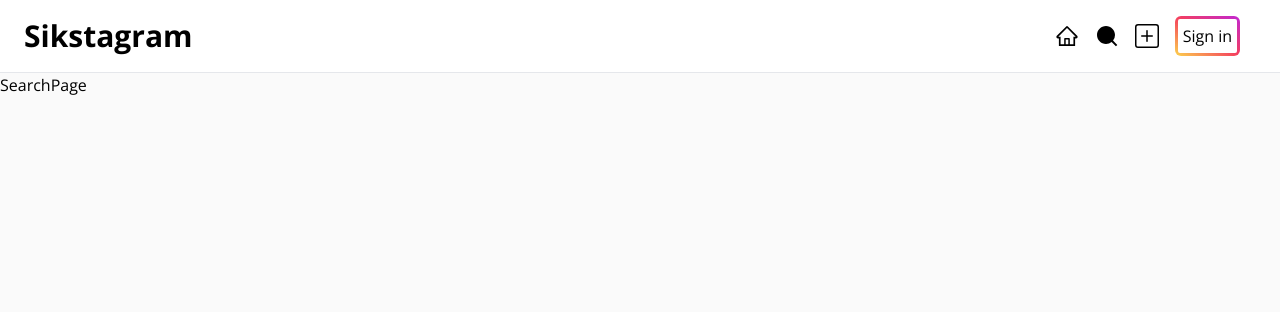
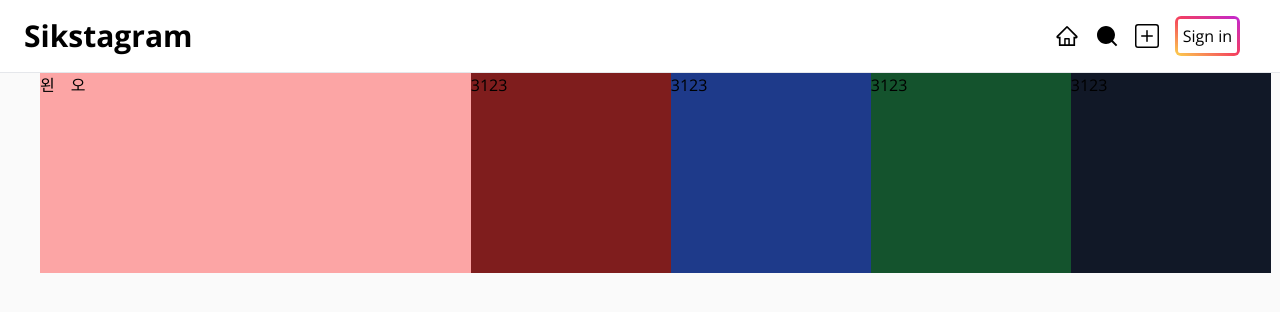
Before and after one commit to M-Sik/sikstagram, a Next.js app: page /search in a window 1280 px wide. Shown: the top 312 px of the page. Built offline with nearby package versions, Linux system fonts and the light colour scheme; no server answers.

Commit message:
[feat] slider 구현

```diff
--- a/src/app/search/page.tsx
+++ b/src/app/search/page.tsx
@@ -1,5 +1,43 @@
+import CarouselCard from '@/components/cards/CarouselCard';
+
+import MultiCarousel from '@/components/carousels/MultiCarousel';
 import React from 'react';
 
 export default function SearchPage() {
-  return <div>SearchPage</div>;
+  const cardList = [
+    {
+      text: '3123',
+      color: 'bg-red-900',
+    },
+    {
+      text: '3123',
+      color: 'bg-blue-900',
+    },
+    {
+      text: '3123',
+      color: 'bg-green-900',
+    },
+    {
+      text: '3123',
+      color: 'bg-gray-900',
+    },
+    {
+      text: '3123',
+      color: 'bg-white',
+    },
+    {
+      text: '3123',
+      color: 'bg-yellow-900',
+    },
+  ];
+  return (
+    <section className="w-full flex flex-col md:flex-row max-w-[1200px] mx-auto bg-red-300">
+      <MultiCarousel>
+        {cardList.length > 0 &&
+          cardList.map((card, index) => (
+            <CarouselCard key={index} text={card.text} color={card.color} />
+          ))}
+      </MultiCarousel>
+    </section>
+  );
 }
--- a/src/components/bars/SideBar.tsx
+++ b/src/components/bars/SideBar.tsx
@@ -8,7 +8,7 @@ interface IProps {
 
 export default function SideBar({ user: { name, username, image } }: IProps) {
   return (
-    <article className=" !sticky top-[84px]">
+    <aside className=" !sticky top-[84px]">
       <div className="flex items-center ">
         {image && <Avatar image={image} />}
         <div className="ml-4">
@@ -20,6 +20,6 @@ export default function SideBar({ user: { name, username, image } }: IProps) {
         About • Help • Press • API • Jobs • Privacy • Terms • Location • Languege
       </p>
       <p className="font-bold text-sm mt-8 text-neutral-500">@Copyright SIKSTAGRAM from SIK</p>
-    </article>
+    </aside>
   );
 }
--- /dev/null
+++ b/src/components/cards/CarouselCard.tsx
@@ -0,0 +1,14 @@
+import React from 'react';
+
+type Props = {
+  text: string;
+  color: string;
+};
+
+export default function CarouselCard({ text, color }: Props) {
+  return (
+    <div className={`overflow-hidden w-[200px] h-[200px] ${color} flex-shrink-0 cursor-pointer`}>
+      <p>{text}</p>
+    </div>
+  );
+}
--- /dev/null
+++ b/src/components/carousels/MultiCarousel.tsx
@@ -0,0 +1,44 @@
+'use client';
+
+import React, { useEffect, useRef, useState } from 'react';
+
+type Props = {
+  children: React.ReactNode;
+};
+
+const MultiCarousel = ({ children }: Props) => {
+  const [currentImgOrder, setcCurrentImgOrder] = useState(0);
+  const IMG_WIDTH = 200;
+  const slideRange = currentImgOrder * IMG_WIDTH;
+  useEffect(() => {
+    MultiCarouselRef.current.style.transition = 'all 0.5s ease-in-out';
+    MultiCarouselRef.current.style.transform = `translateX(-${slideRange}px)`;
+  }, [currentImgOrder]);
+
+  const MultiCarouselRef = useRef(null);
+  const leftClick = () => {
+    if (currentImgOrder === 0) return;
+    setcCurrentImgOrder(currentImgOrder - 1);
+  };
+  const rightClick = () => {
+    if (currentImgOrder === 2) return;
+    setcCurrentImgOrder(currentImgOrder + 1);
+  };
+  return (
+    <div className="flex">
+      <div>
+        <button className="mr-4" onClick={leftClick}>
+          왼
+        </button>
+        <button onClick={rightClick}>오</button>
+      </div>
+      <article className={`bg-black items-center w-[65%] ml-auto overflow-hidden `}>
+        <div ref={MultiCarouselRef} className="flex w-full h-full">
+          {children}
+        </div>
+      </article>
+    </div>
+  );
+};
+
+export default MultiCarousel;
```
